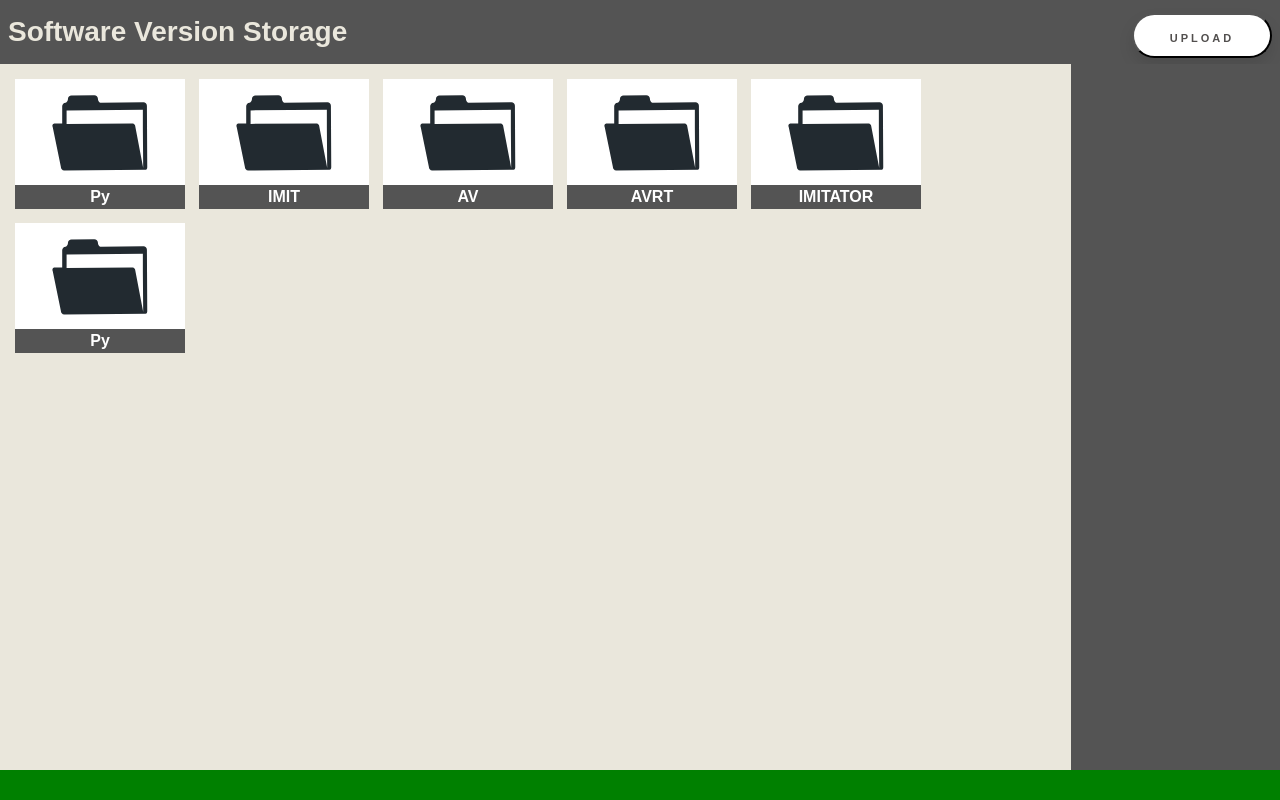
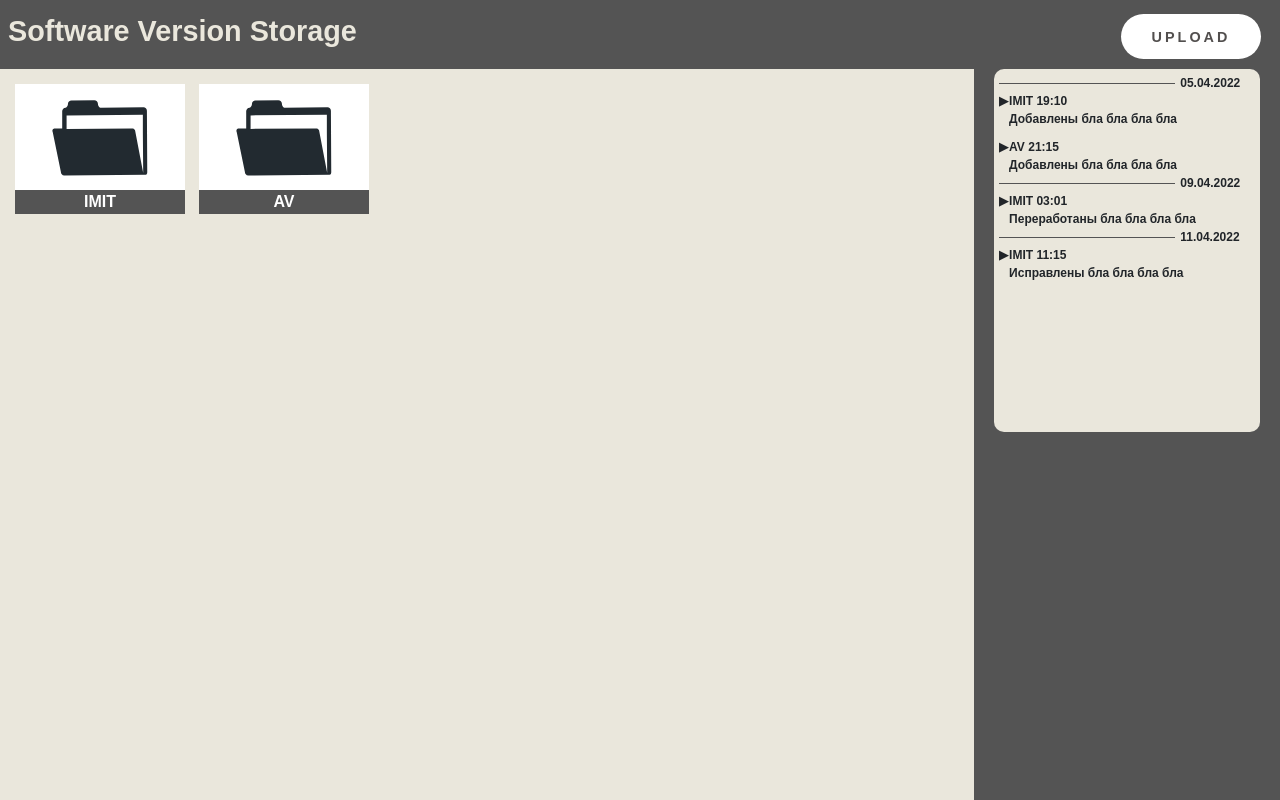
Before and after one commit to TheMychenik/Software-Version-Storage, a website: page web/index.html in a window 1280 px wide. Drawn offline with Linux system fonts and the light colour scheme.

Commit message:
Работа с боковым меню

```diff
--- a/web/index.html
+++ b/web/index.html
@@ -3,10 +3,9 @@
 <head>
     <meta charset="UTF-8">
     <title>Software Version Storage</title>
-<!--    <link rel="stylesheet" href="styles/clear.css">-->
     <link rel="stylesheet" href="styles/floating_button.css">
     <link rel="stylesheet" href="styles/style.css">
-    <script src="index.js"></script>
+    <script src="script.js"></script>
 </head>
 <body>
     <header>
@@ -16,15 +15,11 @@
             </a>
         </div>
         <div class="upload-wrapper">
-            <button id="upload_btn" class="floating-button">UPLOAD</button>
+            <button class=" upload_btn floating-button">UPLOAD</button>
         </div>
     </header>
     <div class="content-wrapper">
         <div class="content">
-            <div class="block">
-                <div class="block-logo"></div>
-                <div class="block-text">Py</div>
-            </div>
             <div class="block">
                 <div class="block-logo"></div>
                 <div class="block-text">IMIT</div>
@@ -33,21 +28,30 @@
                 <div class="block-logo"></div>
                 <div class="block-text">AV</div>
             </div>
-            <div class="block">
-                <div class="block-logo"></div>
-                <div class="block-text">AVRT</div>
+        </div>
+        <div class="sidebar-wrapper">
+            <div class="sidebar-timeline">
+                <div class="tl-block">
+                    <div class="tl-block-date">05.04.2022</div>
+                    <div class="tl-block-name">IMIT</div> <div class="tl-block-time">19:10</div>
+                    <div class="tl-block-comment">Добавлены бла бла бла бла</div>
+                    <div class="tl-block-name">AV</div> <div class="tl-block-time">21:15</div>
+                    <div class="tl-block-comment">Добавлены бла бла бла бла</div>
+                </div>
+                <div class="tl-block">
+                    <div class="tl-block-date">09.04.2022</div>
+                    <div class="tl-block-name">IMIT</div> <div class="tl-block-time">03:01</div>
+                    <div class="tl-block-comment">Переработаны бла бла бла бла</div>
+                </div>
+                <div class="tl-block">
+                    <div class="tl-block-date">11.04.2022</div>
+                    <div class="tl-block-name">IMIT</div> <div class="tl-block-time">11:15</div>
+                    <div class="tl-block-comment">Исправлены бла бла бла бла</div>
+                </div>
             </div>
-            <div class="block">
-                <div class="block-logo"></div>
-                <div class="block-text">IMITATOR</div>
-            </div>
-            <div class="block">
-                <div class="block-logo"></div>
-                <div class="block-text">Py</div>
-            </div>
+            <div class="sidebar-comments"></div>
         </div>
-        <div class="sidebar"></div>
     </div>
-    <footer></footer>
+<!--    <footer></footer>-->
 </body>
 </html>
--- a/web/styles/clear.css
+++ /dev/null
@@ -1,78 +0,0 @@
-/* Указываем box sizing */
-*,
-*::before,
-*::after {
-    box-sizing: border-box;
-}
-
-/* Убираем внутренние отступы */
-ul[class],
-ol[class] {
-    padding: 0;
-}
-
-/* Убираем внешние отступы */
-body,
-h1,
-h2,
-h3,
-h4,
-p,
-ul[class],
-ol[class],
-li,
-figure,
-figcaption,
-blockquote,
-dl,
-dd {
-    margin: 0;
-}
-
-/* Выставляем основные настройки по-умолчанию для body */
-body {
-    min-height: 100vh;
-    scroll-behavior: smooth;
-    text-rendering: optimizeSpeed;
-    line-height: 1.5;
-}
-
-/* Удаляем стандартную стилизацию для всех ul и il, у которых есть атрибут class*/
-ul[class],
-ol[class] {
-    list-style: none;
-}
-
-/* Элементы a, у которых нет класса, сбрасываем до дефолтных стилей */
-a:not([class]) {
-    text-decoration-skip-ink: auto;
-}
-
-/* Упрощаем работу с изображениями */
-img {
-    max-width: 100%;
-    display: block;
-}
-
-/* Указываем понятную периодичность в потоке данных у article*/
-article > * + * {
-    margin-top: 1em;
-}
-
-/* Наследуем шрифты для инпутов и кнопок */
-input,
-button,
-textarea,
-select {
-    font: inherit;
-}
-
-/* Удаляем все анимации и переходы для людей, которые предпочитай их не использовать */
-@media (prefers-reduced-motion: reduce) {
-    * {
-        animation-duration: 0.01ms !important;
-        animation-iteration-count: 1 !important;
-        transition-duration: 0.01ms !important;
-        scroll-behavior: auto !important;
-    }
-}
--- a/web/styles/style.css
+++ b/web/styles/style.css
@@ -8,9 +8,13 @@ html {
     line-height: 1.5;
 
     --header-height: 64px;
-    --footer-height: 30px;
-    --content-wrapper-height:  calc(100vh - var(--header-height) - var(--footer-height));
+    --footer-height: 0px;
+    /*--footer-height: 30px;*/
+    --content-wrapper-height:  calc(100vh - var(--header-height) - 5px - var(--footer-height));
     --content-width: 70%;
+
+    --base-gray: #545454;
+    --base-white: #EAE7DC;
 }
 body {
     margin: 0;
@@ -20,15 +24,15 @@ body {
     color: #212529;
     text-align: left;
     user-select: none;
+    background: var(--base-gray);
 }
 
 header {
-    background: #545454;
-
     display: flex;
     justify-content: space-between;
     height: var(--header-height);
     padding: 8px;
+    margin-bottom: 5px;
 }
 footer {
     height: var(--footer-height);
@@ -48,32 +52,33 @@ img {
 .logo-wrapper a {
     text-decoration: none;
     cursor: default;
-    color: #EAE7DC;
-    font-size: 28px;
+    color: var(--base-white);
+    /*font-size: 28px;*/
+    font-size: 1.8rem;
 }
 
 .upload-wrapper {
     display: inline-block;
     height: 48px;
     width: fit-content;
+    margin-right: 10px;
 }
-#upload_btn {
-    margin: 5px 0 0;
+.upload_btn {
+    box-shadow: unset;
+    border: 0;
+    font-size: .9rem;
+    margin: 6px 0;
+    transform: translate(-1px); /* Для починки тени */
 }
 
 .content-wrapper {
     min-height: var(--content-wrapper-height);
     display: flex;
 }
-.sidebar {
-    min-height: var(--content-wrapper-height);
-    width: 250px;
-    background: #545454;
-}
 .content {
     min-height: var(--content-wrapper-height);
     width: 100%;
-    background: #EAE7DC;
+    background: var(--base-white);
     padding: 8px;
     display: flex;
     flex-wrap: wrap;
@@ -102,14 +107,67 @@ img {
     background-repeat: no-repeat;
     background-position: center;
     height: 100%;
-    width:95%;
+    width: 100%;
     margin-bottom: -2px;
 }
 .content .block-text {
     height: 25px;
     width: 100%;
     padding: 0 3px;
-    background: #545454;
+    background: var(--base-gray);
     text-align: center;
     color: #fff;
 }
+
+.sidebar-wrapper {
+    min-height: var(--content-wrapper-height);
+    width: 400px;
+    background: var(--base-gray);
+    padding: 0  5px 5px 5px;
+}
+.sidebar-timeline, .sidebar-comments {
+    height: 50%;
+    width: 90%;
+    background: var(--base-white);
+    border-radius: 10px;
+    margin: 0 auto;
+}
+.sidebar-comments {
+    display: none;
+}
+.sidebar-timeline {
+    padding: 5px;
+}
+
+.tl-block {
+    width: 100%;
+    font-size: 12px;
+}
+.tl-block-date::before {
+    content: "";
+    display: inline-block;
+    width: calc(100% - 80px);
+    height: 1px;
+    margin-right: 5px;
+    vertical-align: middle;
+    background: var(--base-gray);
+}
+
+.tl-block-name::before {
+    content: "▶";
+    width: 10px;
+    display: inline-block;
+}
+.tl-block-name {
+    display: inline-block;
+}
+.tl-block-time {
+    display: inline-block;
+    right: 0;
+}
+.tl-block-comment {
+    margin-left: 10px;
+}
+.tl-block-comment:not(:last-child) {
+    margin-bottom: 10px;
+}
```
Also changed, not shown: web/index.js (deleted), web/script.js (added).
